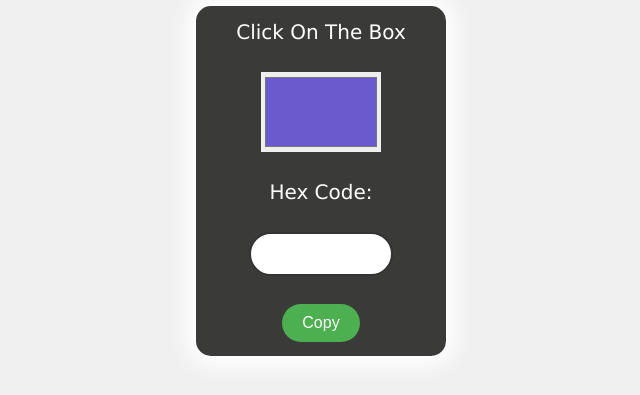
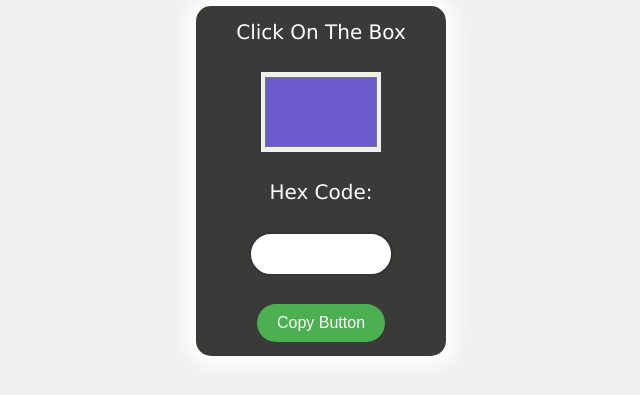
Before and after one commit to ck-solo/Mini-JS-Project, a plain HTML site: page hex color generator/index.html in a window 1280 px wide. Shown: the part 95-490 px from the top of the page, without its empty margins (319-959 px from the left). Drawn offline with Linux system fonts and the light colour scheme.

Commit message:
Rewise and rewrite the code

```diff
--- a/hex color generator/index.html
+++ b/hex color generator/index.html
@@ -9,7 +9,7 @@
 	<div class="main">
 		Click On The Box<input type="color" id="colorPicker" value="#6a5acd">
 		Hex Code: <input type="text" id="box">
-		<button class="copy-btn" id="copy-btn">Copy</button>
+		<button class="copy-btn" id="copy-btn">Copy Button</button>
 
 	</div>
 <script src="script.js"></script>
```
